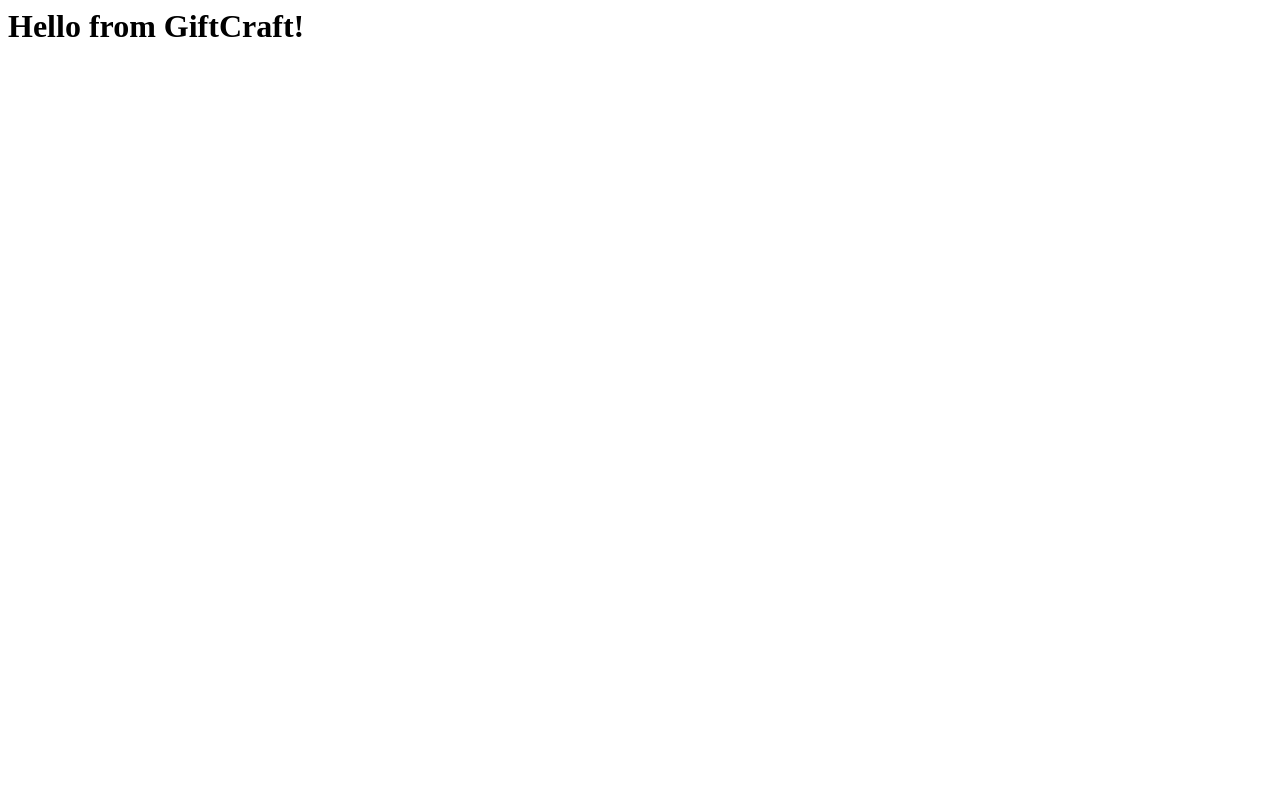
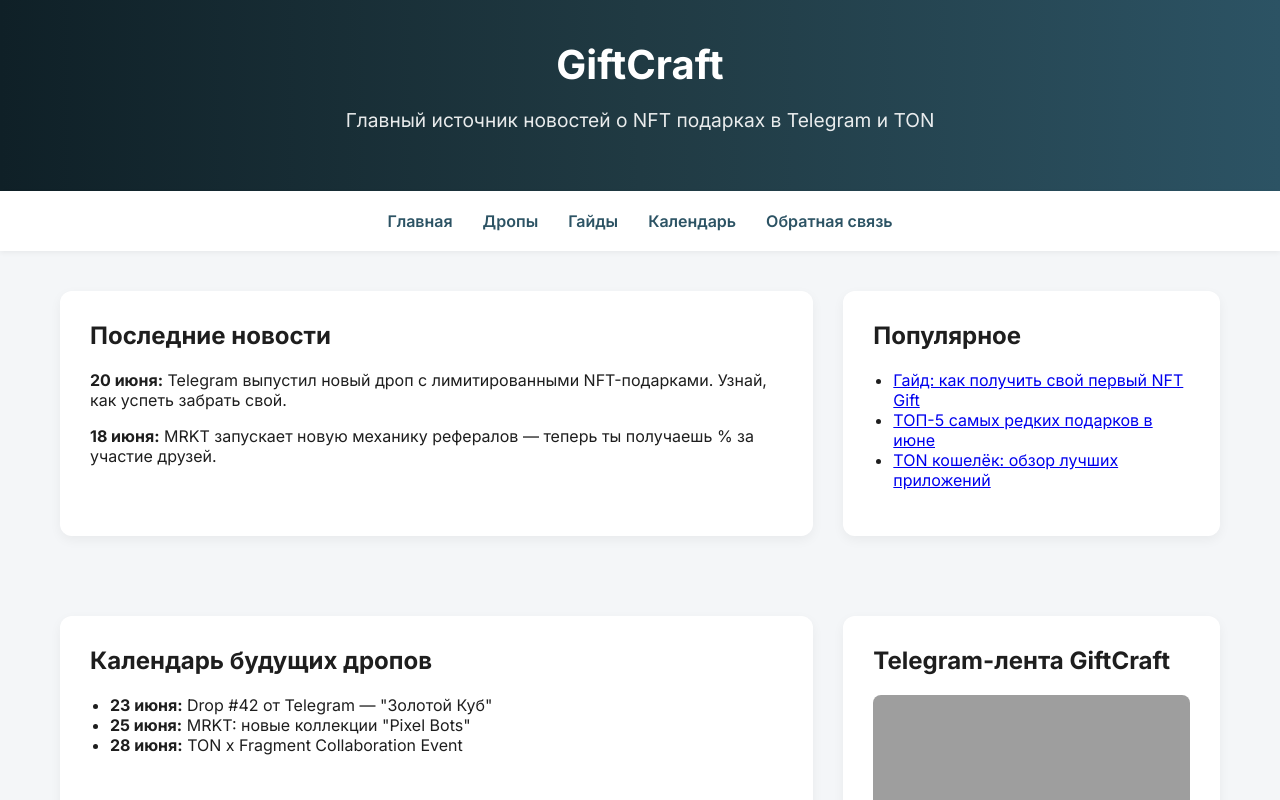
Before and after one commit to Amatut/GiftCraft---site, a plain HTML site: page index.html in a window 1280 px wide. Shown: the top 800 px of the page. Drawn offline with Linux system fonts and the light colour scheme; grey boxes are pictures that could not be loaded.

Commit message:
Add files via upload

```diff
--- a/index.html
+++ b/index.html
@@ -1 +1,148 @@
-<h1>Hello from GiftCraft!</h1>
+<!DOCTYPE html>
+<html lang="ru">
+<head>
+  <meta charset="UTF-8" />
+  <meta name="viewport" content="width=device-width, initial-scale=1.0" />
+  <title>GiftCraft — Новости NFT в Telegram и TON</title>
+  <link href="https://fonts.googleapis.com/css2?family=Inter:wght@400;600;700&display=swap" rel="stylesheet">
+  <style>
+    body {
+      margin: 0;
+      font-family: 'Inter', sans-serif;
+      background-color: #f4f6f8;
+      color: #1e1e1e;
+      scroll-behavior: smooth;
+    }
+    header {
+      background: linear-gradient(to right, #0f2027, #203a43, #2c5364);
+      color: white;
+      padding: 40px 20px;
+      text-align: center;
+      animation: fadeIn 1s ease-in-out;
+    }
+    header h1 {
+      font-size: 2.5rem;
+      margin: 0 0 10px;
+    }
+    header p {
+      font-size: 1.2rem;
+      opacity: 0.9;
+    }
+    nav {
+      display: flex;
+      justify-content: center;
+      gap: 30px;
+      padding: 20px;
+      background-color: #ffffff;
+      box-shadow: 0 2px 5px rgba(0, 0, 0, 0.05);
+      position: sticky;
+      top: 0;
+      z-index: 1000;
+      animation: slideDown 0.5s ease;
+    }
+    nav a {
+      text-decoration: none;
+      color: #2c5364;
+      font-weight: 600;
+      transition: color 0.3s;
+    }
+    nav a:hover {
+      color: #0f2027;
+    }
+    .content {
+      display: grid;
+      grid-template-columns: 2fr 1fr;
+      gap: 30px;
+      padding: 40px 60px;
+    }
+    .main-news, .sidebar, .calendar, .telegram-feed {
+      background-color: white;
+      border-radius: 12px;
+      padding: 30px;
+      box-shadow: 0 4px 12px rgba(0,0,0,0.05);
+      animation: fadeInUp 0.8s ease both;
+    }
+    .main-news h2, .sidebar h2, .calendar h2, .telegram-feed h2 {
+      margin-top: 0;
+    }
+    .calendar ul, .sidebar ul {
+      padding-left: 20px;
+    }
+    footer {
+      text-align: center;
+      padding: 20px;
+      font-size: 0.9rem;
+      color: #555;
+    }
+    iframe {
+      border: none;
+      width: 100%;
+      height: 500px;
+      border-radius: 8px;
+    }
+    @keyframes fadeIn {
+      from { opacity: 0; }
+      to { opacity: 1; }
+    }
+    @keyframes fadeInUp {
+      from { opacity: 0; transform: translateY(20px); }
+      to { opacity: 1; transform: translateY(0); }
+    }
+    @keyframes slideDown {
+      from { transform: translateY(-100%); }
+      to { transform: translateY(0); }
+    }
+  </style>
+</head>
+<body>
+  <header>
+    <h1>GiftCraft</h1>
+    <p>Главный источник новостей о NFT подарках в Telegram и TON</p>
+  </header>
+
+  <nav>
+    <a href="#">Главная</a>
+    <a href="#">Дропы</a>
+    <a href="#">Гайды</a>
+    <a href="#">Календарь</a>
+    <a href="#">Обратная связь</a>
+  </nav>
+
+  <div class="content">
+    <div class="main-news">
+      <h2>Последние новости</h2>
+      <p><strong>20 июня:</strong> Telegram выпустил новый дроп с лимитированными NFT-подарками. Узнай, как успеть забрать свой.</p>
+      <p><strong>18 июня:</strong> MRKT запускает новую механику рефералов — теперь ты получаешь % за участие друзей.</p>
+    </div>
+
+    <div class="sidebar">
+      <h2>Популярное</h2>
+      <ul>
+        <li><a href="#">Гайд: как получить свой первый NFT Gift</a></li>
+        <li><a href="#">ТОП-5 самых редких подарков в июне</a></li>
+        <li><a href="#">TON кошелёк: обзор лучших приложений</a></li>
+      </ul>
+    </div>
+  </div>
+
+  <div class="content">
+    <div class="calendar">
+      <h2>Календарь будущих дропов</h2>
+      <ul>
+        <li><strong>23 июня:</strong> Drop #42 от Telegram — "Золотой Куб"</li>
+        <li><strong>25 июня:</strong> MRKT: новые коллекции "Pixel Bots"</li>
+        <li><strong>28 июня:</strong> TON x Fragment Collaboration Event</li>
+      </ul>
+    </div>
+
+    <div class="telegram-feed">
+      <h2>Telegram-лента GiftCraft</h2>
+      <iframe src="https://t.me/s/giftcraft" title="GiftCraft Telegram Feed"></iframe>
+    </div>
+  </div>
+
+  <footer>
+    © 2025 GiftCraft. Все права защищены. Новости NFT в Telegram и TON.
+  </footer>
+</body>
+</html>
```
